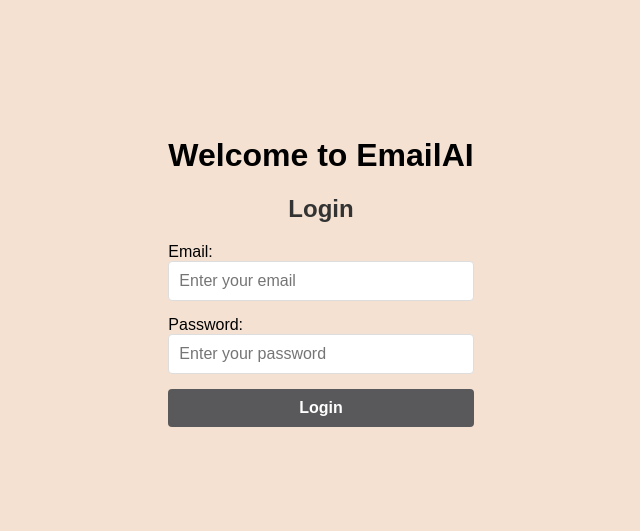
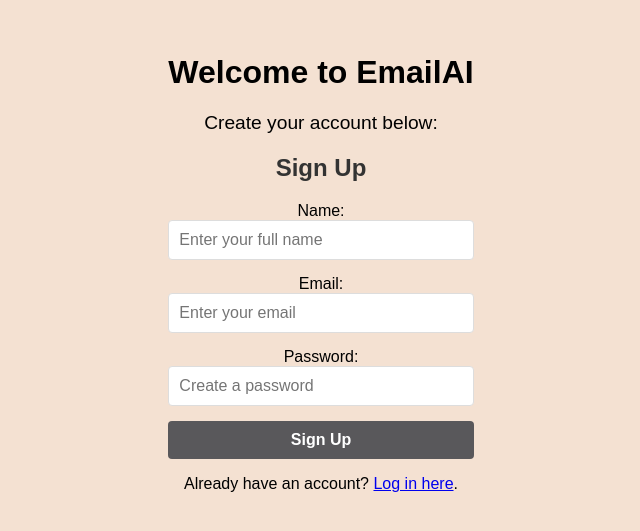
Before and after one commit to kiya030/CS5500-EmailAI, a React (Create React App) app in the folder front-end/: page /signup in a window 1280 px wide. Shown: the part 129-660 px from the top of the page, without its empty margins (319-959 px from the left). Built offline with nearby package versions, Linux system fonts and the light colour scheme.

Commit message:
Signup edits

```diff
--- a/front-end/src/App.css
+++ b/front-end/src/App.css
@@ -1,8 +1,61 @@
+/* Importing Google Fonts */
 @import url('https://fonts.googleapis.com/css2?family=Roboto:wght@400;700&display=swap');
 @import url('https://fonts.googleapis.com/css2?family=Libre+Baskerville:wght@400;700&display=swap');
 
+/* Global Styles */
 h1 {
   font-family: 'Playfair Display', serif;
   margin-bottom: 20px;
   color: #000000;
 }
+
+/* Home Page Styles */
+.home-page {
+  text-align: center;
+  padding: 20px;
+  color: #333;
+  font-size: 24px;
+}
+
+h2 {
+  margin-bottom: 20px;
+  color: #333;
+  text-align: center;
+}
+
+.button {
+  width: 100%;
+  padding: 12px;
+  background-color: #59585b;
+  color: white;
+  border: none;
+  border-radius: 4px;
+  font-size: 18px;
+  font-weight: bold;
+  cursor: pointer;
+  transition: background-color 0.3s ease;
+}
+
+.button:hover {
+  background-color: #22222b;
+}
+
+.form-group {
+  margin-bottom: 15px;
+}
+
+input, textarea, select {
+  width: 100%;
+  padding: 10px;
+  font-size: 16px;
+  border: 1px solid #ddd;
+  border-radius: 4px;
+  box-sizing: border-box;
+  transition: all 0.3s ease;
+}
+
+input:focus, textarea:focus, select:focus {
+  border-color: #3b3b41;
+  outline: none;
+  box-shadow: 0 0 8px rgba(137, 138, 153, 0.3);
+}
--- a/front-end/src/App.js
+++ b/front-end/src/App.js
@@ -1,7 +1,8 @@
-// src/App.js
-import React, { useState } from "react"; // Import React and useState hook
-import Login from "./components/Login"; // Import Login component
-import EmailForm from "./components/EmailForm"; // Import EmailForm component
+import React, { useState } from "react";
+import { Routes, Route, Link } from "react-router-dom";
+import Signup from "./components/Signup";
+import Login from "./components/Login";
+import EmailForm from "./components/EmailForm";
 
 const App = () => {
   // Track if user is logged in
@@ -14,12 +15,30 @@
 
   return (
     <div>
-      {/* Conditionally render based on isLoggedIn */}
-      {isLoggedIn ? (
-        <EmailForm />
-      ) : (
-        <Login onLogin={handleLogin} />
-      )}
+      <Routes>
+        {/* Route to SignUp component */}
+        <Route path="/signup" element={<Signup onSignup={handleLogin} />} />
+
+        {/* Route to Login component */}
+        <Route path="/login" element={<Login onLogin={handleLogin} />} />
+
+        {/* Route to EmailForm when logged in */}
+        <Route
+          path="/email-form"
+          element={isLoggedIn ? <EmailForm /> : <Link to="/login">Please log in</Link>}
+        />
+
+        {/* Default route (Home page or first page) */}
+        <Route
+          path="/"
+          element={
+            <div className="home-page">
+              <h2>Welcome to EmailAI</h2>
+              <Link to="/signup">Sign Up</Link>
+            </div>
+          }
+        />
+      </Routes>
     </div>
   );
 };
--- a/front-end/src/components/SignUp.js
+++ b/front-end/src/components/SignUp.js
@@ -0,0 +1,125 @@
+import React, { useState } from "react"; // Import useState
+import { Link } from "react-router-dom"; // Import Link for navigation
+
+// Import styles
+import '../styles/common.css';
+import '../styles/Form.css';
+
+const Signup = ({ onSignup }) => {
+  const [name, setName] = useState('');
+  const [email, setEmail] = useState('');
+  const [password, setPassword] = useState('');
+  const [response, setResponse] = useState(null);
+  const [isLoading, setIsLoading] = useState(false);
+
+  // Handle form submission
+  const handleSubmit = (e) => {
+    e.preventDefault();
+    setIsLoading(true);
+
+    // Define the API endpoint and request data
+    const apiEndpoint = 'http://127.0.0.1:8000/signup';
+    const requestData = { name, email, password };
+
+    // Clear the previous response before new submission
+    setResponse(null);
+
+    // Mock API call (replace with real backend when available)
+    // setTimeout(() => {
+    //   console.log("Signup data:", requestData);
+    //   setIsLoading(false);
+    //   setResponse("Signup successful! Please log in.");
+    //   if (onSignup) onSignup();
+    // }, 1000);
+
+    /* Uncomment and use when backend is ready:   */
+    fetch(apiEndpoint, {
+      method: 'POST',
+      headers: { 'Content-Type': 'application/json' },
+      body: JSON.stringify(requestData),
+    })
+      .then((res) => res.json())
+      .then((data) => {
+        console.log("Signup response:", data);
+        setResponse(data.message || "Signup successful! Please log in.");
+        setIsLoading(false);
+        if (onSignup) onSignup(); // Handle transition after successful signup
+      })
+      .catch((error) => {
+        console.error("Signup error:", error);
+        setResponse("An error occurred. Please try again.");
+        setIsLoading(false);
+      });
+  };
+
+  return (
+    <div className="signup-page">
+      <div className="welcome-message">
+        <h1>Welcome to EmailAI</h1>
+        <p>Create your account below:</p>
+      </div>
+
+      <form className="email-form" onSubmit={handleSubmit}>
+        <h2>Sign Up</h2>
+        <div className="form-group">
+          <label htmlFor="name">Name:</label>
+          <input
+            type="text"
+            id="name"
+            name="name"
+            value={name}
+            onChange={(e) => setName(e.target.value)}
+            placeholder="Enter your full name"
+            required
+          />
+        </div>
+
+        <div className="form-group">
+          <label htmlFor="email">Email:</label>
+          <input
+            type="email"
+            id="email"
+            name="email"
+            value={email}
+            onChange={(e) => setEmail(e.target.value)}
+            placeholder="Enter your email"
+            required
+          />
+        </div>
+
+        <div className="form-group">
+          <label htmlFor="password">Password:</label>
+          <input
+            type="password"
+            id="password"
+            name="password"
+            value={password}
+            onChange={(e) => setPassword(e.target.value)}
+            placeholder="Create a password"
+            required
+          />
+        </div>
+
+        <button type="submit" className="submit-button" disabled={isLoading}>
+          {isLoading ? "Signing up..." : "Sign Up"}
+        </button>
+      </form>
+
+      {response && (
+        <div className="response-container">
+          <h3>Response:</h3>
+          <div className="response-content">
+            <p>{response}</p>
+          </div>
+        </div>
+      )}
+
+      {/* Add a link back to the login page */}
+      <p>
+        Already have an account? <Link to="/login">Log in here</Link>.
+      </p>
+    </div>
+  );
+};
+
+export default Signup;
--- a/front-end/src/index.js
+++ b/front-end/src/index.js
@@ -1,12 +1,14 @@
-import React from 'react';
-import ReactDOM from 'react-dom/client';
-import './index.css';
-import App from './App';
-import reportWebVitals from './reportWebVitals';
+import React from "react";
+import ReactDOM from "react-dom/client";
+import App from "./App";
+import { BrowserRouter } from "react-router-dom";  // Import BrowserRouter
 
-const root = ReactDOM.createRoot(document.getElementById('root'));
+const rootElement = document.getElementById("root");
+
+const root = ReactDOM.createRoot(rootElement);
+
 root.render(
-  <React.StrictMode>
+  <BrowserRouter>
     <App />
-  </React.StrictMode>
+  </BrowserRouter>
 );
--- a/front-end/src/styles/Form.css
+++ b/front-end/src/styles/Form.css
@@ -43,3 +43,12 @@
 .submit-button:hover {
   background-color: #22222b;
 }
+
+.signup-page {
+  text-align: center;
+}
+
+.welcome-message p {
+  font-size: 1.2em;
+  margin-bottom: 20px;
+}
```
